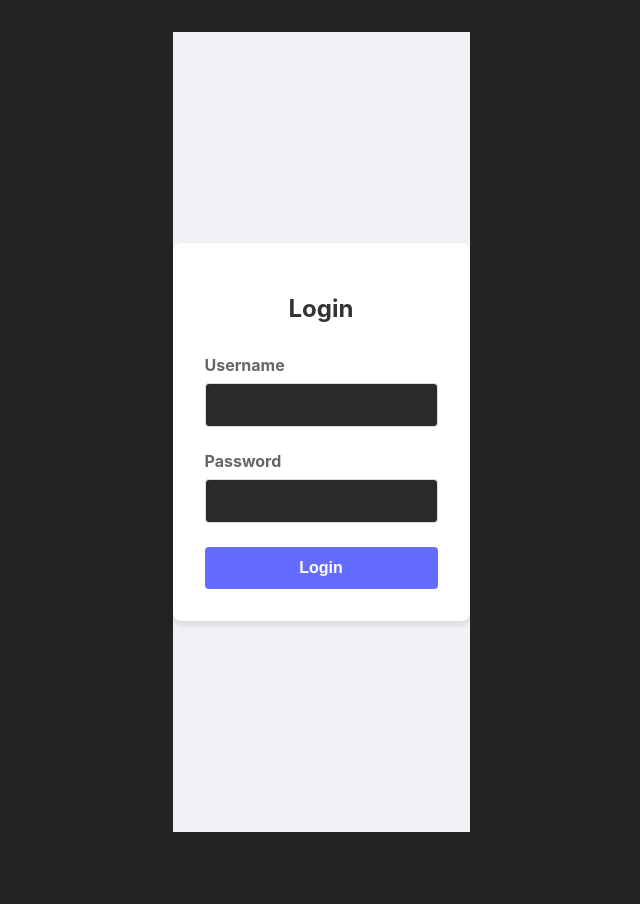
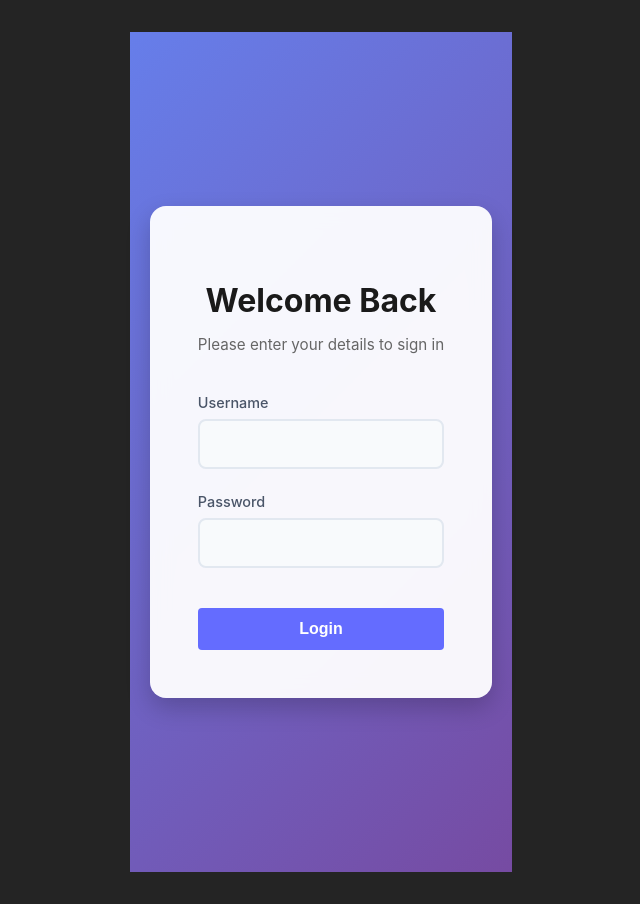
Before and after one commit to xmlangel/tools, a React app in the folder frontend/: page /login in a window 1280 px wide. Shown: the whole page, without its empty margins (319-959 px from the left). Before the commit the page ends 864 px from the top, so only its background shows below. Built offline with nearby package versions, Linux system fonts and the light colour scheme; the HTML template or start-up script is replaced by a standard one.

Commit message:
feat: Redesign login page with modern UI, gradient background, and enhanced form elements.

```diff
--- a/frontend/src/features/auth/LoginPage.css
+++ b/frontend/src/features/auth/LoginPage.css
@@ -2,67 +2,133 @@
     display: flex;
     justify-content: center;
     align-items: center;
-    height: 100vh;
-    background-color: #f0f2f5;
+    min-height: 100vh;
+    background: linear-gradient(135deg, #667eea 0%, #764ba2 100%);
+    padding: 20px;
 }
 
 .login-card {
-    background: white;
-    padding: 2rem;
-    border-radius: 8px;
-    box-shadow: 0 4px 6px rgba(0, 0, 0, 0.1);
+    background: rgba(255, 255, 255, 0.95);
+    padding: 3rem;
+    border-radius: 16px;
+    box-shadow: 0 10px 25px rgba(0, 0, 0, 0.2);
     width: 100%;
-    max-width: 400px;
+    max-width: 420px;
+    backdrop-filter: blur(10px);
+    transition: transform 0.3s ease;
+}
+
+.login-card:hover {
+    transform: translateY(-5px);
 }
 
 .login-card h2 {
     text-align: center;
-    margin-bottom: 2rem;
-    color: #333;
+    margin-bottom: 0.5rem;
+    color: #1a1a1a;
+    font-size: 2rem;
+    font-weight: 700;
+}
+
+.login-subtitle {
+    text-align: center;
+    color: #666;
+    margin-bottom: 2.5rem;
+    font-size: 0.95rem;
 }
 
 .form-group {
     margin-bottom: 1.5rem;
+    position: relative;
 }
 
 .form-group label {
     display: block;
     margin-bottom: 0.5rem;
-    color: #666;
+    color: #4a5568;
+    font-weight: 500;
+    font-size: 0.9rem;
 }
 
 .form-group input {
     width: 100%;
-    padding: 0.75rem;
-    border: 1px solid #ddd;
-    border-radius: 4px;
+    padding: 0.875rem 1rem;
+    border: 2px solid #e2e8f0;
+    border-radius: 8px;
     font-size: 1rem;
+    transition: all 0.2s;
+    background-color: #f8fafc;
+    box-sizing: border-box;
+    /* Ensure padding doesn't affect width */
 }
 
 .form-group input:focus {
     outline: none;
-    border-color: #007bff;
-    box-shadow: 0 0 0 2px rgba(0, 123, 255, 0.25);
+    border-color: #667eea;
+    background-color: #fff;
+    box-shadow: 0 0 0 3px rgba(102, 126, 234, 0.1);
 }
 
 .error-message {
-    color: #dc3545;
-    margin-bottom: 1rem;
+    background-color: #fff5f5;
+    color: #e53e3e;
+    padding: 0.75rem;
+    border-radius: 6px;
+    margin-bottom: 1.5rem;
     text-align: center;
+    font-size: 0.9rem;
+    border: 1px solid #fed7d7;
+    animation: shake 0.5s cubic-bezier(.36, .07, .19, .97) both;
+}
+
+@keyframes shake {
+
+    10%,
+    90% {
+        transform: translate3d(-1px, 0, 0);
+    }
+
+    20%,
+    80% {
+        transform: translate3d(2px, 0, 0);
+    }
+
+    30%,
+    50%,
+    70% {
+        transform: translate3d(-4px, 0, 0);
+    }
+
+    40%,
+    60% {
+        transform: translate3d(4px, 0, 0);
+    }
 }
 
 .login-button {
     width: 100%;
-    padding: 0.75rem;
-    background-color: #007bff;
+    padding: 1rem;
+    background: linear-gradient(to right, #667eea, #764ba2);
     color: white;
     border: none;
-    border-radius: 4px;
+    border-radius: 8px;
     font-size: 1rem;
+    font-weight: 600;
     cursor: pointer;
-    transition: background-color 0.2s;
+    transition: all 0.2s;
+    margin-top: 1rem;
 }
 
 .login-button:hover {
-    background-color: #0056b3;
+    transform: translateY(-1px);
+    box-shadow: 0 4px 12px rgba(102, 126, 234, 0.4);
 }
+
+.login-button:active {
+    transform: translateY(0);
+}
+
+.login-button:disabled {
+    opacity: 0.7;
+    cursor: not-allowed;
+}
--- a/frontend/src/features/auth/LoginPage.jsx
+++ b/frontend/src/features/auth/LoginPage.jsx
@@ -27,7 +27,8 @@ function LoginPage() {
     return (
         <div className="login-container">
             <div className="login-card">
-                <h2>Login</h2>
+                <h2>Welcome Back</h2>
+                <p className="login-subtitle">Please enter your details to sign in</p>
                 <form onSubmit={handleSubmit}>
                     <div className="form-group">
                         <label htmlFor="username">Username</label>
```
